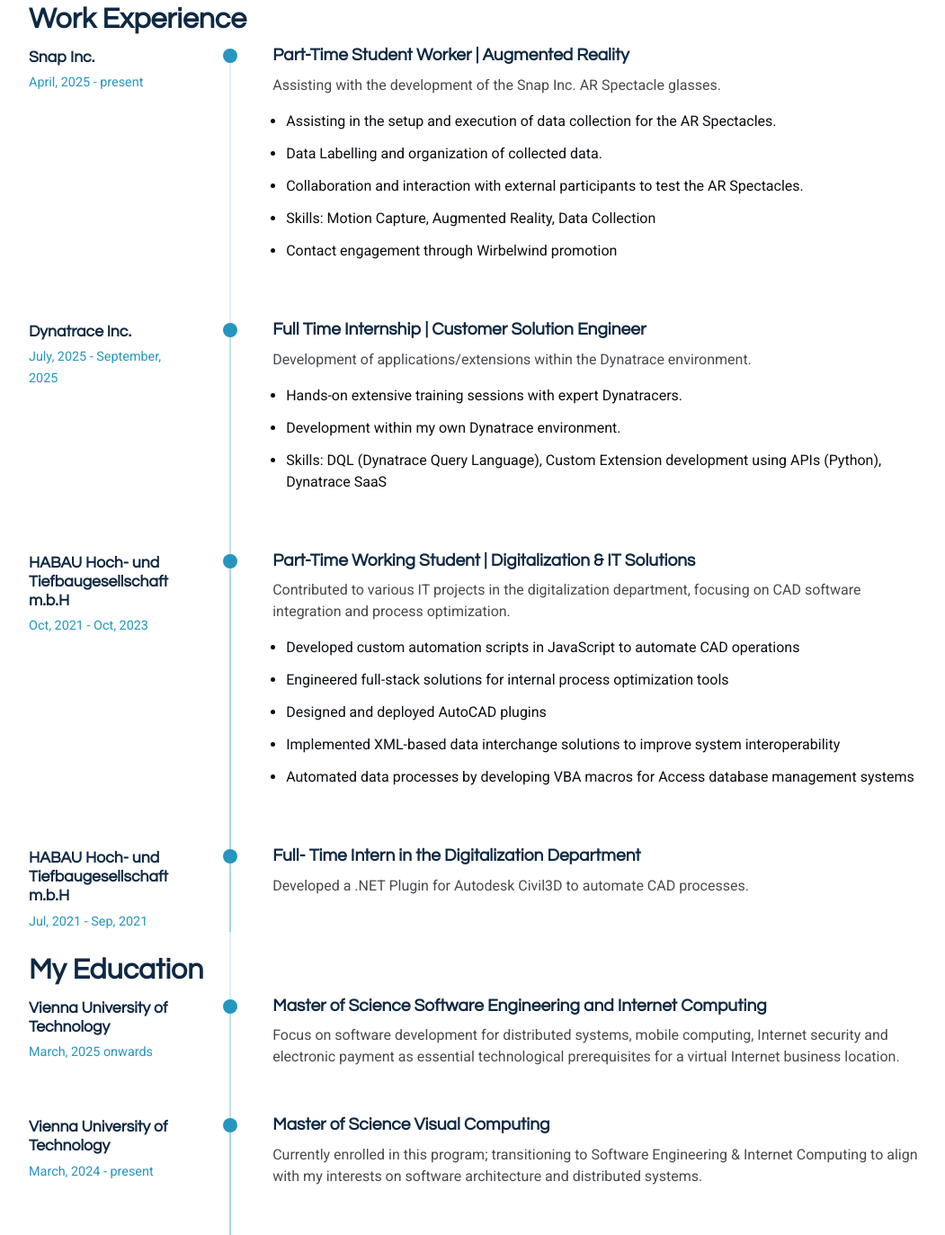
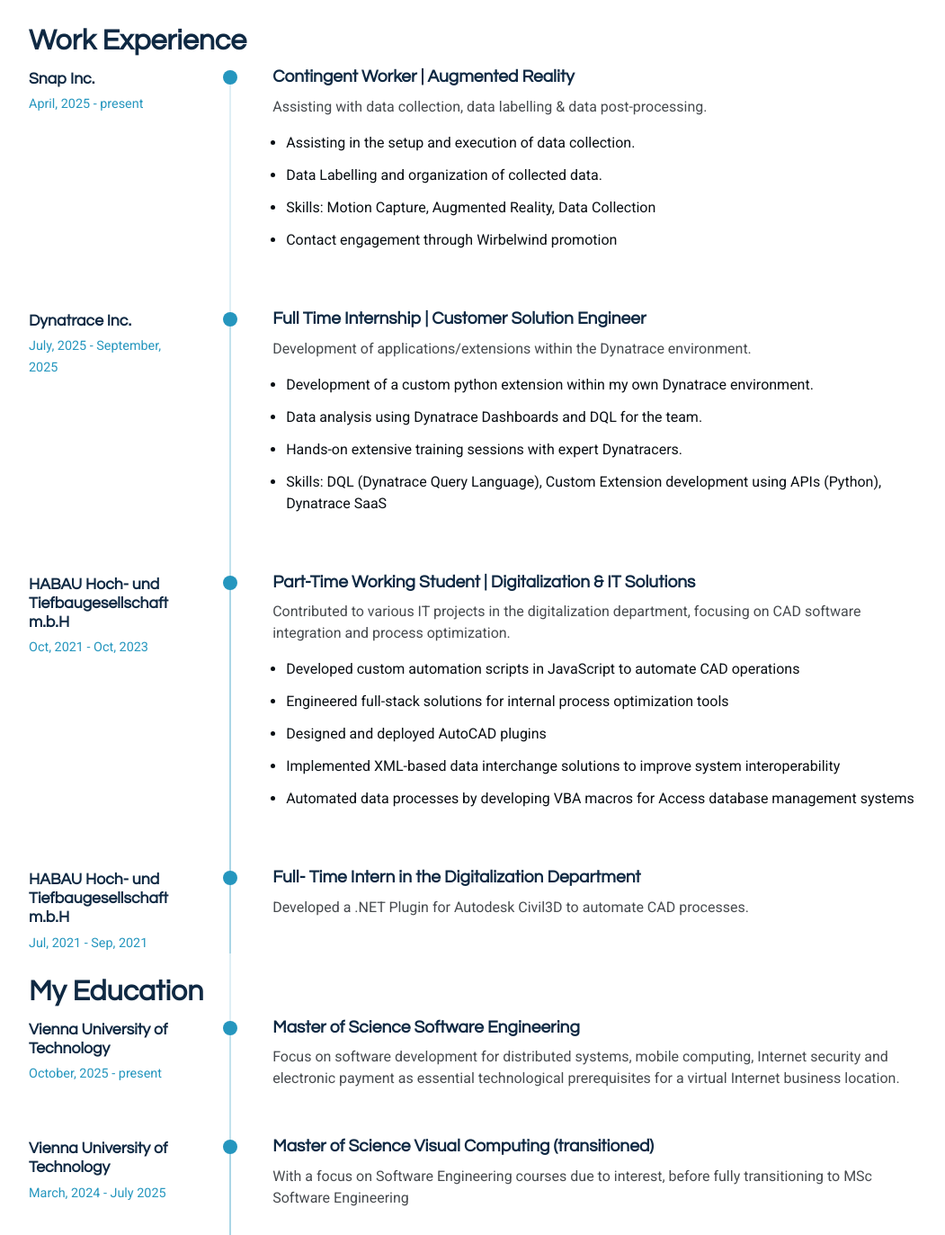
Before and after one commit to lumichlle/portfolio, a plain HTML site: page index.html in a window 1280 px wide. Shown: the part 1427-2800 px from the top of the page at 90% size, without its empty margins (50-1101 px from the left). Drawn offline with Linux system fonts and the light colour scheme.

Commit message:
Portfolio update

```diff
--- a/index.html
+++ b/index.html
@@ -129,7 +129,7 @@
                   <div class="col-6">
                     <div class="info-item">
                       <span class="label">Occupation</span>
-                      <span class="value">Master of Science Student</span>
+                      <span class="value">Software Engineering Student (MS)</span>
                     </div>
                   </div>
 
@@ -242,12 +242,11 @@
                     </div>
                     <div class="timeline-dot"></div>
                     <div class="timeline-right">
-                      <h3 class="position">Part-Time Student Worker | Augmented Reality</h3>
-                      <p class="description">Assisting with the development of the Snap Inc. AR Spectacle glasses. </p>
+                      <h3 class="position">Contingent Worker | Augmented Reality</h3>
+                      <p class="description">Assisting with data collection, data labelling & data post-processing. </p>
                       <ul>
-                        <li>Assisting in the setup and execution of data collection for the AR Spectacles.</li>
+                        <li>Assisting in the setup and execution of data collection.</li>
                         <li>Data Labelling and organization of collected data.</li>
-                        <li>Collaboration and interaction with external participants to test the AR Spectacles. </li>
                         <li>Skills: Motion Capture, Augmented Reality, Data Collection</li>
                         <li>Contact engagement through Wirbelwind promotion</li>
                       </ul>
@@ -265,8 +264,9 @@
                     <h3 class="position">Full Time Internship | Customer Solution Engineer</h3>
                     <p class="description">Development of applications/extensions within the Dynatrace environment. </p>
                     <ul>
+                      <li>Development of a custom python extension within my own Dynatrace environment.</li>
+                      <li>Data analysis using Dynatrace Dashboards and DQL for the team.</li>
                       <li>Hands-on extensive training sessions with expert Dynatracers.</li>
-                      <li>Development within my own Dynatrace environment.</li>
                       <li>Skills: DQL (Dynatrace Query Language), Custom Extension development using APIs (Python), Dynatrace SaaS </li>
                     </ul>
                   </div>
@@ -319,11 +319,11 @@
                   <div class="timeline-item" data-aos="fade-up" data-aos-delay="200">
                     <div class="timeline-left">
                       <h4 class="company">Vienna University of Technology</h4>
-                      <span class="period">March, 2025 onwards</span>
+                      <span class="period">October, 2025 - present</span>
                     </div>
                     <div class="timeline-dot"></div>
                     <div class="timeline-right">
-                      <h3 class="position">Master of Science Software Engineering and Internet Computing</h3>
+                      <h3 class="position">Master of Science Software Engineering</h3>
                       <p class="description">Focus on software development for distributed systems, mobile computing, Internet security and electronic payment as essential technological prerequisites for a virtual Internet business location. </p>
                     </div>
                   </div>
@@ -332,12 +332,12 @@
                   <div class="timeline-item" data-aos="fade-up" data-aos-delay="200">
                     <div class="timeline-left">
                       <h4 class="company">Vienna University of Technology</h4>
-                      <span class="period">March, 2024 - present</span>
+                      <span class="period">March, 2024 - July 2025</span>
                     </div>
                     <div class="timeline-dot"></div>
                     <div class="timeline-right">
-                      <h3 class="position">Master of Science Visual Computing</h3>
-                      <p class="description">Currently enrolled in this program; transitioning to Software Engineering & Internet Computing to align with my interests on software architecture and distributed systems.</p>
+                      <h3 class="position">Master of Science Visual Computing (transitioned)</h3>
+                      <p class="description">With a focus on Software Engineering courses due to interest, before fully transitioning to MSc Software Engineering</p>
                     </div>
                   </div>
 
```
